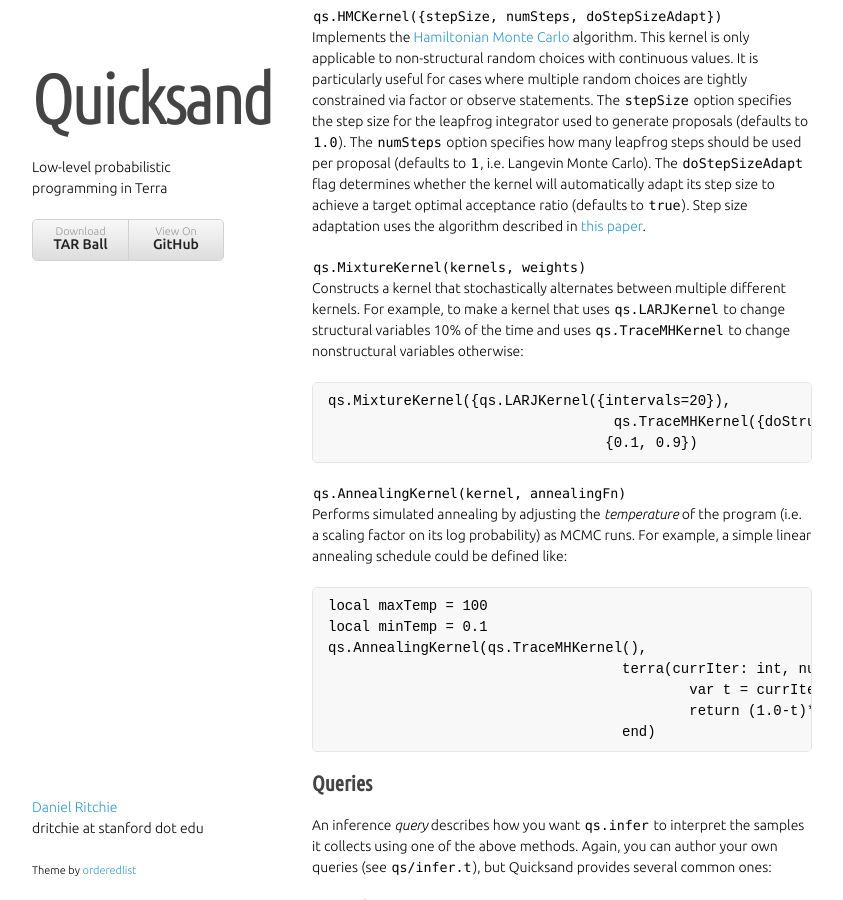
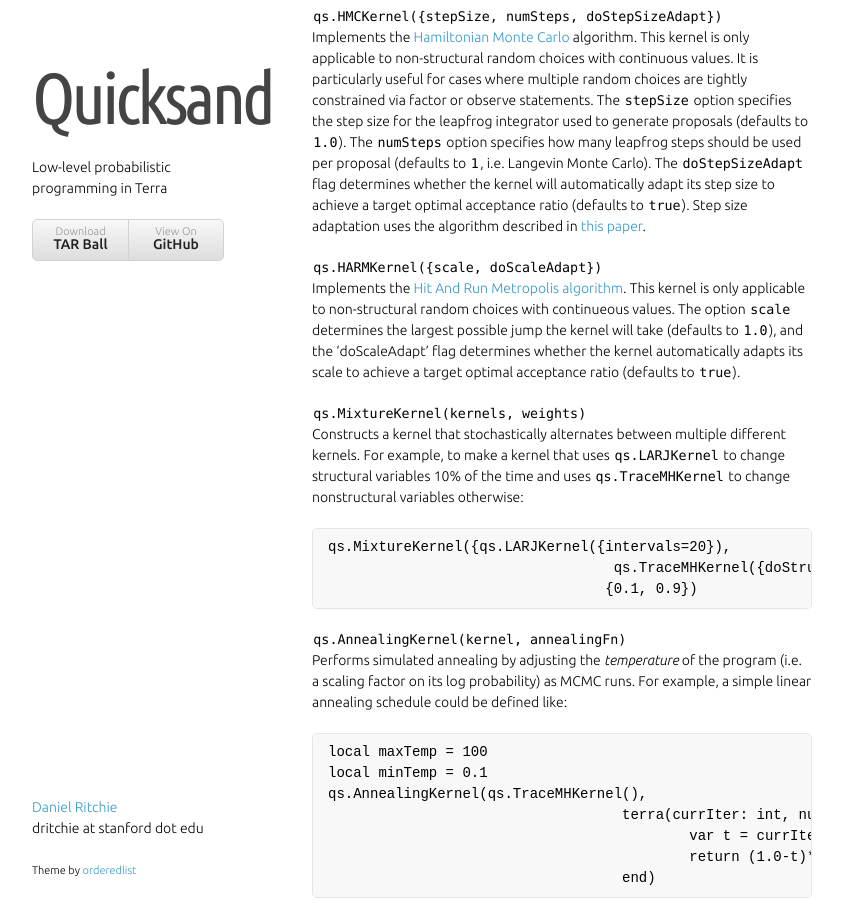
Before and after one commit to dritchie/quicksand, a Jekyll site: the page built from index.md, in a window 1280 px wide and 900 px high, scrolled down 12703 px. Shown: the whole window, without its empty margins (218-1061 px from the left). Built offline with Jekyll 4.4.1, drawn with Linux system fonts in a browser that asks for light colours; some web fonts are replaced.

Commit message:
document HARM kernel.

```diff
--- a/index.md
+++ b/index.md
@@ -437,6 +437,9 @@
 `qs.HMCKernel({stepSize, numSteps, doStepSizeAdapt})`
 Implements the [Hamiltonian Monte Carlo](http://arxiv.org/pdf/1206.1901.pdf) algorithm. This kernel is only applicable to non-structural random choices with continuous values. It is particularly useful for cases where multiple random choices are tightly constrained via factor or observe statements. The `stepSize` option specifies the step size for the leapfrog integrator used to generate proposals (defaults to `1.0`). The `numSteps` option specifies how many leapfrog steps should be used per proposal (defaults to `1`, i.e. Langevin Monte Carlo). The `doStepSizeAdapt` flag determines whether the kernel will automatically adapt its step size to achieve a target optimal acceptance ratio (defaults to `true`). Step size adaptation uses the algorithm described in [this paper](http://arxiv.org/abs/1111.4246).
 
+`qs.HARMKernel({scale, doScaleAdapt})`
+Implements the [Hit And Run Metropolis algorithm](http://www.bayesian-inference.com/mcmcharm). This kernel is only applicable to non-structural random choices with continueous values. The option `scale` determines the largest possible jump the kernel will take (defaults to `1.0`), and the 'doScaleAdapt' flag determines whether the kernel automatically adapts its scale to achieve a target optimal acceptance ratio (defaults to `true`).
+
 `qs.MixtureKernel(kernels, weights)`
 Constructs a kernel that stochastically alternates between multiple different kernels. For example, to make a kernel that uses `qs.LARJKernel` to change structural variables 10% of the time and uses `qs.TraceMHKernel` to change nonstructural variables otherwise:
 
```
